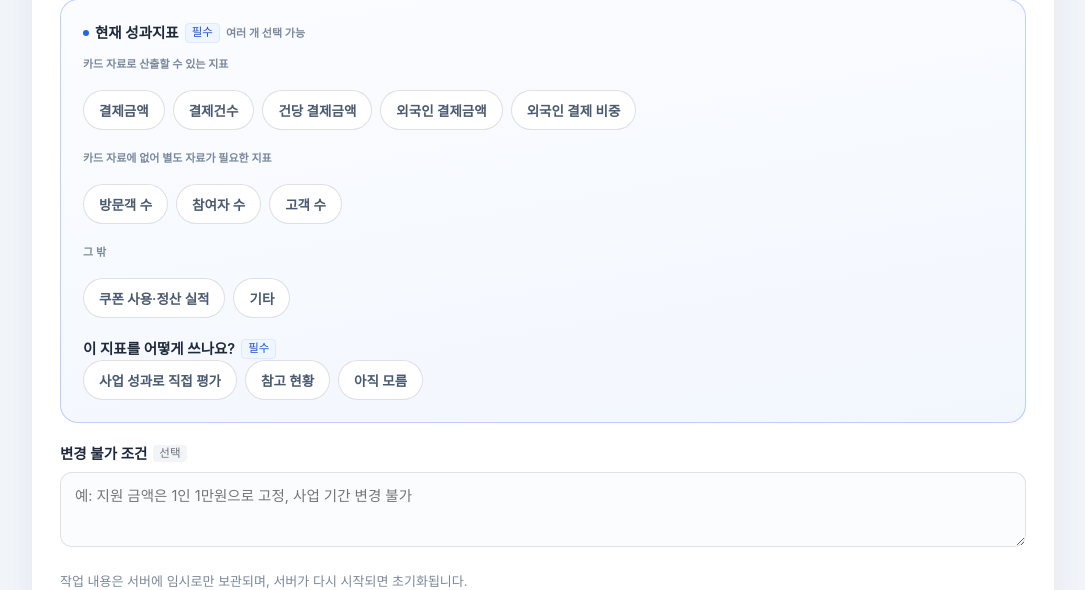
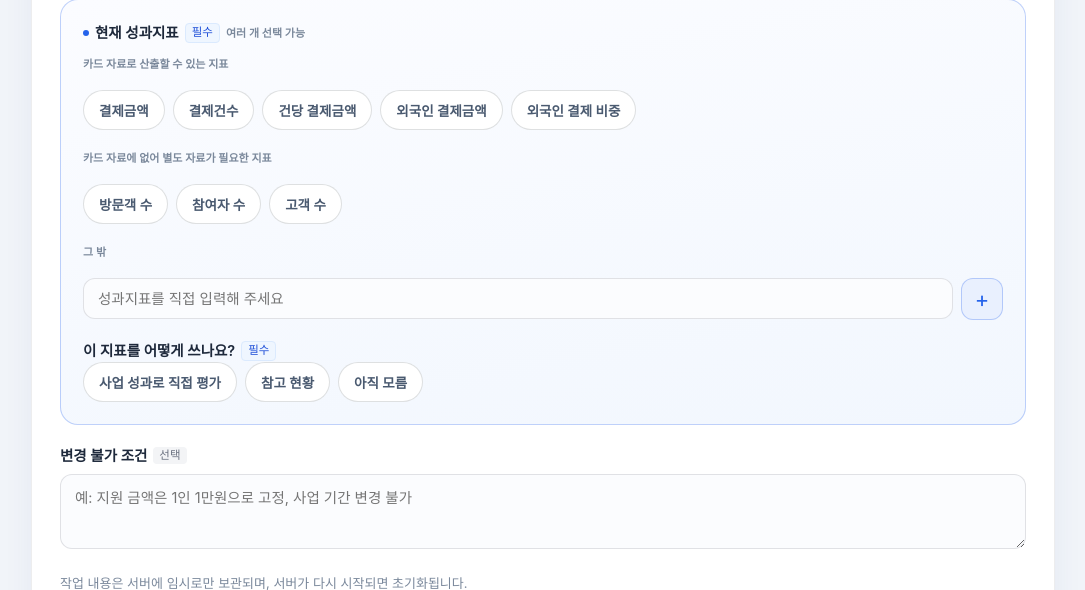
Before and after one commit to aideveloperno1/fest-spend-planner-con001-deploy, a FastAPI app: page /step/1 in a window 1280 px wide. Shown: the part 1080-1670 px from the top of the page, without its empty margins (97-1182 px from the left). Run offline with FastAPI, Linux system fonts and the light colour scheme; parts of the project's set-up code (start-up, migrations or seed data) failed here and were passed over; some web fonts are replaced.

Commit message:
feat: 1단계 기획 입력의 성과지표 직접 입력(그 밖) 동적 행 추가/삭제 기능 구현

```diff
--- a/src/policy_signal_map/document/describe.py
+++ b/src/policy_signal_map/document/describe.py
@@ -22,9 +22,8 @@ def goal_labels(plan: PlanInput, exclude: Goal | None = None) -> str:
 
 
 def metric_labels(plan: PlanInput) -> str:
-    labels = [
-        plan.metric_other if metric is Metric.OTHER else METRIC_LABELS[metric] for metric in plan.metrics
-    ]
+    labels = [METRIC_LABELS[metric] for metric in plan.metrics if metric is not Metric.OTHER]
+    labels.extend(plan.metric_others)
     return ", ".join(label for label in labels if label) or NOT_IN_PLAN
 
 
--- a/src/policy_signal_map/labels.py
+++ b/src/policy_signal_map/labels.py
@@ -52,7 +52,6 @@ METRIC_GROUPS: list[tuple[str, list[Metric]]] = [
         ],
     ),
     ("카드 자료에 없어 별도 자료가 필요한 지표", [Metric.VISITORS, Metric.PARTICIPANTS, Metric.CUSTOMERS]),
-    ("그 밖", [Metric.COUPON_USAGE, Metric.OTHER]),
 ]
 
 INDICATOR_USE_LABELS: dict[IndicatorUse, str] = {
--- a/src/policy_signal_map/llm/prompt.py
+++ b/src/policy_signal_map/llm/prompt.py
@@ -54,9 +54,9 @@ def _plan_lines(plan: PlanInput) -> str:
     goals = ", ".join(
         plan.goal_other if goal is Goal.OTHER else GOAL_LABELS[goal] for goal in plan.goals
     )
-    metrics = ", ".join(
-        plan.metric_other if metric is Metric.OTHER else METRIC_LABELS[metric] for metric in plan.metrics
-    )
+    metric_names = [METRIC_LABELS[metric] for metric in plan.metrics if metric is not Metric.OTHER]
+    metric_names.extend(plan.metric_others)
+    metrics = ", ".join(metric_names)
     use = INDICATOR_USE_LABELS[plan.indicator_use] if plan.indicator_use else "정하지 않음"
     return "\n".join(
         [
--- a/src/policy_signal_map/plan/changes.py
+++ b/src/policy_signal_map/plan/changes.py
@@ -14,7 +14,7 @@
     "name": lambda plan: plan.name,
     "business_type": lambda plan: plan.business_type,
     "goals": lambda plan: (tuple(plan.goals), plan.goal_other),
-    "metrics": lambda plan: (tuple(plan.metrics), plan.metric_other),
+    "metrics": lambda plan: (tuple(plan.metrics), tuple(plan.metric_others)),
     "indicator_use": lambda plan: plan.indicator_use,
     "target": lambda plan: plan.target,
     "region": lambda plan: plan.region,
--- a/src/policy_signal_map/plan/models.py
+++ b/src/policy_signal_map/plan/models.py
@@ -102,7 +102,8 @@ class PlanInput:
     usage_industries: list[str] = field(default_factory=list)
     target_ages: list[str] = field(default_factory=list)
     metrics: list[Metric] = field(default_factory=list)
-    metric_other: str = ""
+    # 선택지에 없는 성과지표. 입력 행을 추가할 수 있으므로 순서를 지킨 목록으로 보관한다.
+    metric_others: list[str] = field(default_factory=list)
     indicator_use: IndicatorUse | None = None
     data_status: DataStatus | None = None
     fixed_conditions: str = ""
--- a/src/policy_signal_map/web/routes/input.py
+++ b/src/policy_signal_map/web/routes/input.py
@@ -26,7 +26,7 @@ REQUIRED_ERROR_GROUPS = (
     {"target"},
     {"region"},
     {"period"},
-    {"metrics", "metric_other"},
+    {"metrics"},
     {"indicator_use"},
 )
 
@@ -124,7 +124,7 @@ async def submit(request: Request, session: Session, evidence: Evidence) -> Resp
     single = {k: v for k, v in form.items() if isinstance(v, str)}
     multi = {
         k: [v for v in form.getlist(k) if isinstance(v, str)]
-        for k in ("goals", "metrics", "usage_industries", "target_ages")
+        for k in ("goals", "metrics", "metric_others", "usage_industries", "target_ages")
     }
     catalog = option_catalog(evidence.result)
     state.plan = parse_plan_form(
--- a/src/policy_signal_map/web/static/css/style.css
+++ b/src/policy_signal_map/web/static/css/style.css
@@ -544,6 +544,47 @@ a {
   color: #6b7280;
   background: #f3f4f6;
   font-weight: 400;
+}
+
+.metric-custom-list {
+  display: grid;
+  gap: 8px;
+}
+
+.metric-custom-row {
+  display: grid;
+  grid-template-columns: minmax(0, 1fr) 42px;
+  gap: 8px;
+  align-items: center;
+}
+
+.metric-row-button {
+  width: 42px;
+  height: 42px;
+  padding: 0;
+  border: 1px solid var(--primary-line);
+  border-radius: 12px;
+  background: var(--primary-soft);
+  color: var(--primary);
+  font-size: 22px;
+  line-height: 1;
+  cursor: pointer;
+}
+
+.metric-row-button:hover {
+  background: #dce9ff;
+  border-color: var(--primary);
+}
+
+.metric-row-button:focus-visible {
+  outline: 3px solid rgba(37, 99, 235, 0.25);
+  outline-offset: 2px;
+}
+
+.metric-remove {
+  border-color: var(--line-2);
+  background: var(--field);
+  color: var(--muted);
 }
 
 .input {
--- a/src/policy_signal_map/web/static/js/input.js
+++ b/src/policy_signal_map/web/static/js/input.js
@@ -31,6 +31,25 @@
   form.querySelectorAll('input[name="business_type"]').forEach((radio) =>
     radio.addEventListener("change", syncBusinessFields),
   );
+
+  // 선택지에 없는 성과지표는 필요한 만큼 입력 행을 더할 수 있다.
+  const customMetricList = form.querySelector("[data-metric-custom-list]");
+  const customMetricTemplate = document.getElementById("metric-custom-row-template");
+
+  form.addEventListener("click", (event) => {
+    const add = event.target.closest("[data-metric-add]");
+    if (add) {
+      const row = customMetricTemplate.content.firstElementChild.cloneNode(true);
+      customMetricList.append(row);
+      row.querySelector("input").focus();
+      return;
+    }
+    const remove = event.target.closest("[data-metric-remove]");
+    if (remove) {
+      remove.closest(".metric-custom-row").remove();
+      syncSummary();
+    }
+  });
 
   // 지역: 범위에 따라 시도·시군구 선택 표시, 시도에 맞춰 시군구 목록 갱신
   const sido = form.elements.namedItem("sido");
@@ -99,6 +118,10 @@
 
   const value = (name) => (form.elements.namedItem(name)?.value ?? "").trim();
   const checkedValues = (name) => [...form.querySelectorAll(`input[name="${name}"]:checked`)].map((i) => i.value);
+  const customMetricValues = () =>
+    [...form.querySelectorAll('input[name="metric_others"]')]
+      .map((input) => input.value.trim())
+      .filter(Boolean);
   function requiredChecks() {
     const goals = checkedValues("goals");
     const metrics = checkedValues("metrics");
@@ -112,7 +135,7 @@
       Boolean(value("target")),
       Boolean(lv) && (lv === "national" || Boolean(sido.value)) && (lv !== "sigungu" || Boolean(sigungu.value)),
       Boolean(start && end && end >= start),
-      metrics.length > 0 && (!metrics.includes("other") || Boolean(value("metric_other"))),
+      metrics.length > 0 || customMetricValues().length > 0,
       checkedValues("indicator_use").length > 0,
     ];
   }
--- a/src/policy_signal_map/web/templates/steps/input.html
+++ b/src/policy_signal_map/web/templates/steps/input.html
@@ -195,23 +195,42 @@
     </div>
 
     <div class="emphasis">
-      <fieldset class="field {{ 'has-error' if errors.get('metrics') or errors.get('metric_other') }}">
+      <fieldset class="field {{ 'has-error' if errors.get('metrics') }}">
         <legend class="label-strong"><span class="dot"></span>현재 성과지표 {{ req(true) }} <span class="hint">여러 개 선택 가능</span></legend>
         {% for group, metrics in labels.METRIC_GROUPS %}
           <p class="hint">{{ group }}</p>
           <div class="chips">
             {% for key in metrics %}
               <label class="chip">
-                <input type="checkbox" name="metrics" value="{{ key.value }}" {{ "checked" if key in plan.metrics }} data-toggle-other="metric" />
+                <input type="checkbox" name="metrics" value="{{ key.value }}" {{ "checked" if key in plan.metrics }} />
                 <span>{{ labels.METRIC_LABELS[key] }}</span>
               </label>
             {% endfor %}
           </div>
         {% endfor %}
-        <div data-other="metric" {{ "hidden" if "other" not in plan.metrics }}>
-          <input class="input" name="metric_other" value="{{ plan.metric_other }}" placeholder="기타 지표를 적어 주세요" />
+        <p class="hint">그 밖</p>
+        <div class="metric-custom-list" data-metric-custom-list>
+          {% set custom_metrics = plan.metric_others if plan.metric_others else [""] %}
+          {% for item in custom_metrics %}
+            <div class="metric-custom-row">
+              <input class="input" name="metric_others" value="{{ item }}" maxlength="80"
+                     placeholder="성과지표를 직접 입력해 주세요" aria-label="직접 입력 성과지표 {{ loop.index }}" />
+              {% if loop.first %}
+                <button type="button" class="metric-row-button metric-add" data-metric-add aria-label="성과지표 입력칸 추가">+</button>
+              {% else %}
+                <button type="button" class="metric-row-button metric-remove" data-metric-remove aria-label="이 성과지표 입력칸 삭제">−</button>
+              {% endif %}
+            </div>
+          {% endfor %}
         </div>
-        {{ error("metrics") }}{{ error("metric_other") }}
+        <template id="metric-custom-row-template">
+          <div class="metric-custom-row">
+            <input class="input" name="metric_others" maxlength="80"
+                   placeholder="추가 성과지표를 입력해 주세요" aria-label="추가 직접 입력 성과지표" />
+            <button type="button" class="metric-row-button metric-remove" data-metric-remove aria-label="이 성과지표 입력칸 삭제">−</button>
+          </div>
+        </template>
+        {{ error("metrics") }}
       </fieldset>
 
       <fieldset class="field {{ 'has-error' if errors.get('indicator_use') }}">
```
Also changed, not shown: src/policy_signal_map/plan/validation.py (+3 -4 lines), src/policy_signal_map/web/forms.py (+14 -2 lines), src/policy_signal_map/web/session_codec.py (+17 -3 lines), tests/test_document_describe.py (+3 -3 lines), tests/test_llm_prompt.py (+7 -0 lines), tests/test_plan_changes.py (+3 -2 lines), tests/test_plan_inputs.py (+26 -2 lines), tests/test_session_persistence.py (+12 -0 lines), src/policy_signal_map/plan/README.md, src/policy_signal_map/web/templates/steps/README.md.
